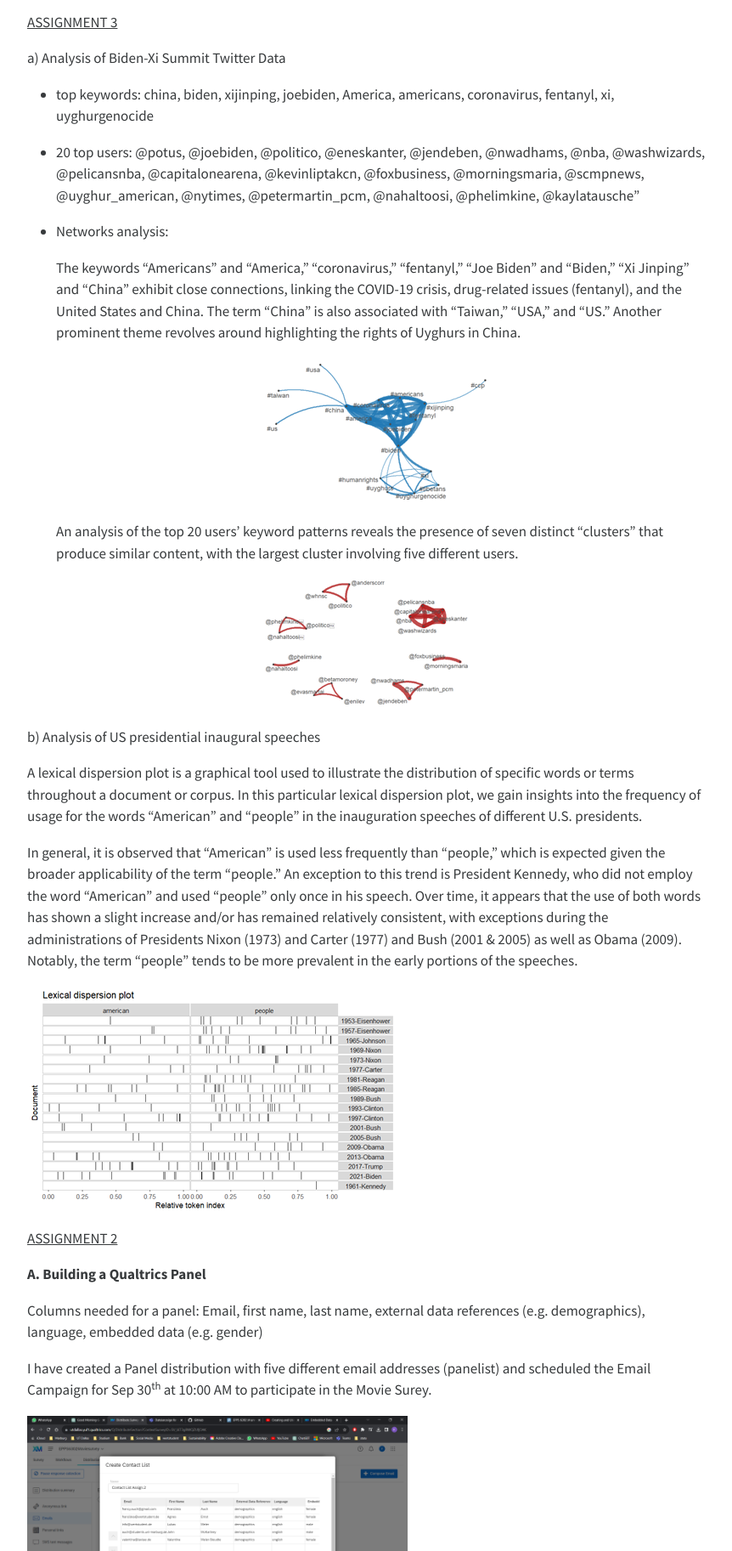
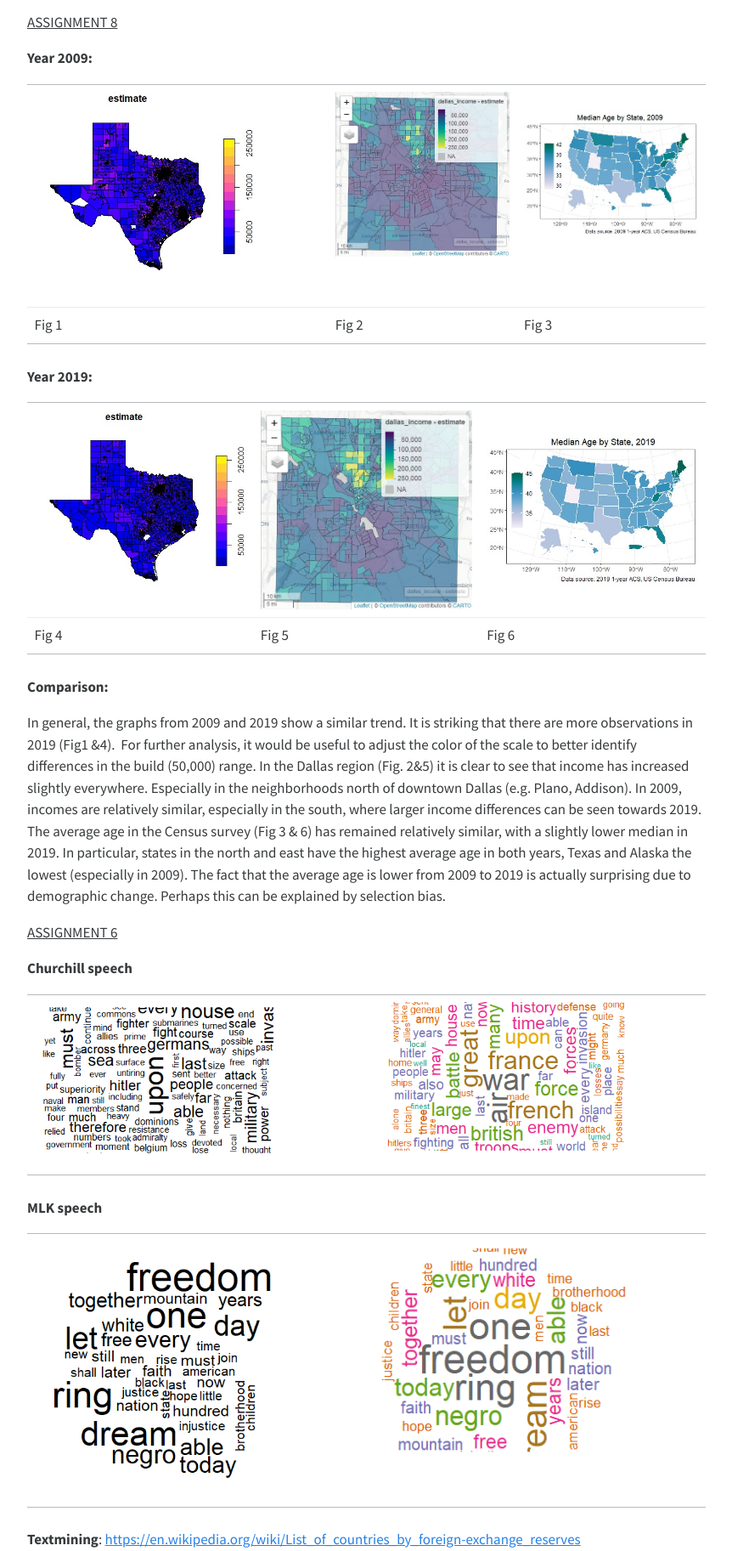
Before and after one commit to FranziskaAuch/franziskaauch.github.io, a plain HTML site: page index.html in a window 1280 px wide. Shown: the part 135-1960 px from the top of the page at 85% size, without its empty margins (136-998 px from the left). Drawn offline with Linux system fonts and the light colour scheme.

Commit message:
Add files via upload

```diff
--- a/index.html
+++ b/index.html
@@ -122,6 +122,84 @@ ul.task-list li input[type="checkbox"] {
 
 </header>
 
+<p><u>ASSIGNMENT 8</u></p>
+<p><strong>Year 2009:</strong></p>
+<table class="table">
+<colgroup>
+<col style="width: 43%">
+<col style="width: 27%">
+<col style="width: 27%">
+</colgroup>
+<tbody>
+<tr class="odd">
+<td><img src="images/Fig1.jfif" class="img-fluid" width="259"></td>
+<td><img src="images/Fig2.jfif" class="img-fluid"></td>
+<td><img src="images/Fig3.jfif" class="img-fluid"></td>
+</tr>
+<tr class="even">
+<td>Fig 1</td>
+<td>Fig 2</td>
+<td>Fig 3</td>
+</tr>
+</tbody>
+</table>
+<p><strong>Year 2019:</strong></p>
+<table class="table">
+<colgroup>
+<col style="width: 33%">
+<col style="width: 33%">
+<col style="width: 33%">
+</colgroup>
+<tbody>
+<tr class="odd">
+<td><img src="images/Fig4.jfif" class="img-fluid"></td>
+<td><img src="images/Fig5.jfif" class="img-fluid"></td>
+<td><img src="images/Fig6.jfif" class="img-fluid"></td>
+</tr>
+<tr class="even">
+<td>Fig 4</td>
+<td>Fig 5</td>
+<td>Fig 6</td>
+</tr>
+</tbody>
+</table>
+<p><strong>Comparison:</strong></p>
+<p>In general, the graphs from 2009 and 2019 show a similar trend. It is striking that there are more observations in 2019 (Fig1 &amp;4).&nbsp; For further analysis, it would be useful to adjust the color of the scale to better identify differences in the build (50,000) range. In the Dallas region (Fig. 2&amp;5) it is clear to see that income has increased slightly everywhere. Especially in the neighborhoods north of downtown Dallas (e.g.&nbsp;Plano, Addison). In 2009, incomes are relatively similar, especially in the south, where larger income differences can be seen towards 2019. The average age in the Census survey (Fig 3 &amp; 6) has remained relatively similar, with a slightly lower median in 2019. In particular, states in the north and east have the highest average age in both years, Texas and Alaska the lowest (especially in 2009). The fact that the average age is lower from 2009 to 2019 is actually surprising due to demographic change. Perhaps this can be explained by selection bias.</p>
+<p><u>ASSIGNMENT 6</u></p>
+<p><strong>Churchill speech</strong></p>
+<table class="table">
+<colgroup>
+<col style="width: 51%">
+<col style="width: 48%">
+</colgroup>
+<tbody>
+<tr class="odd">
+<td><img src="images/Churchill1-01.png" class="img-fluid" data-fig-align="center" width="285"></td>
+<td><img src="images/Churchill2.png" class="img-fluid" data-fig-align="center" width="287"></td>
+</tr>
+</tbody>
+</table>
+<p><strong>MLK speech</strong></p>
+<table class="table">
+<colgroup>
+<col style="width: 50%">
+<col style="width: 50%">
+</colgroup>
+<tbody>
+<tr class="odd">
+<td><img src="images/MLK1.png" class="img-fluid" data-fig-align="center" width="291"></td>
+<td><img src="images/MLK2.png" class="img-fluid" data-fig-align="center" width="305"></td>
+</tr>
+</tbody>
+</table>
+<p><strong>Textmining</strong>: <a href="https://en.wikipedia.org/wiki/List_of_countries_by_foreign-exchange_reserves" class="uri">https://en.wikipedia.org/wiki/List_of_countries_by_foreign-exchange_reserves</a></p>
+<div class="quarto-figure quarto-figure-center">
+<figure class="figure">
+<p><img src="images/table.png" class="img-fluid figure-img"></p>
+</figure>
+</div>
+<p><u>ASSIGNMENT 5</u></p>
+<p><img src="images/error.png" class="img-fluid" width="293"></p>
 <p><u>ASSIGNMENT 3</u></p>
 <p>a) Analysis of Biden-Xi Summit Twitter Data</p>
 <ul>
```
Also changed, not shown: search.json (+1 -1 lines), images/Churchill1-01.png (added), images/Churchill2.png (added), images/Fig1.jfif (added), images/Fig2.jfif (added), images/Fig3.jfif (added), images/Fig4.jfif (added), images/Fig5.jfif (added), images/Fig6.jfif (added), images/MLK1.png (added), images/MLK2.png (added), images/error.png (added), images/table.png (added).
